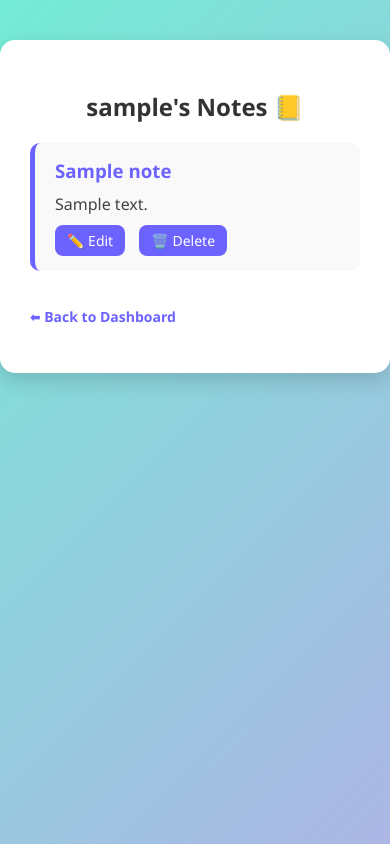
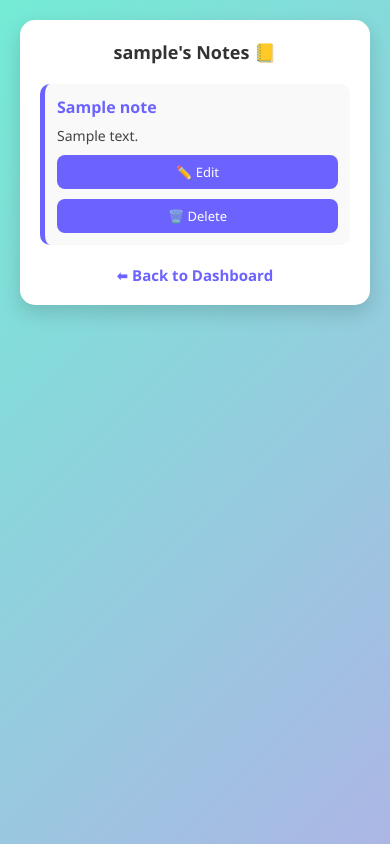
Before and after one commit to engripaye/notes, a FastAPI app: template templates/mynotes.html in a window 390 px wide. Run offline with FastAPI, Linux system fonts and the light colour scheme; the template is opened without the code that fills it: most values are stand-ins (such as "Sample title", 1, 10 or a date in 2020).

Commit message:
frontend code commit by ENGR. IPAYE

```diff
--- a/templates/mynotes.html
+++ b/templates/mynotes.html
@@ -3,39 +3,37 @@
 <head>
     <meta charset="UTF-8">
     <title>My Notes</title>
+    <meta name="viewport" content="width=device-width, initial-scale=1.0">
     <style>
+        * { margin:0; padding:0; box-sizing:border-box; font-family:"Segoe UI", Tahoma, sans-serif; }
         body {
-            font-family: 'Segoe UI', Tahoma, Geneva, Verdana, sans-serif;
             background: linear-gradient(135deg, #74ebd5 0%, #ACB6E5 100%);
-            margin: 0;
-            padding: 0;
+            min-height: 100vh;
             display: flex;
             justify-content: center;
             align-items: flex-start;
-            min-height: 100vh;
+            padding: 20px;
         }
         .container {
             background: white;
-            margin-top: 40px;
-            padding: 30px;
+            padding: 25px;
             border-radius: 15px;
             box-shadow: 0px 8px 20px rgba(0,0,0,0.15);
-            width: 90%;
+            width: 100%;
             max-width: 800px;
+            animation: fadeIn 0.6s ease-in-out;
         }
         h2 {
             text-align: center;
             color: #333;
             margin-bottom: 20px;
+            font-size: 20px;
         }
-        .notes-list {
-            list-style: none;
-            padding: 0;
-        }
+        .notes-list { list-style: none; padding: 0; }
         .note-item {
             background: #f9f9f9;
             border-left: 5px solid #6c63ff;
-            padding: 15px 20px;
+            padding: 15px;
             margin-bottom: 15px;
             border-radius: 10px;
             transition: transform 0.2s ease, box-shadow 0.2s ease;
@@ -45,16 +43,21 @@
             box-shadow: 0px 5px 15px rgba(0,0,0,0.1);
         }
         .note-item h3 {
-            margin: 0 0 10px 0;
+            margin-bottom: 8px;
+            font-size: 18px;
             color: #6c63ff;
         }
-        .note-item p {
-            margin: 0 0 10px 0;
-            color: #444;
+        .note-item p { margin-bottom: 10px; color: #444; font-size: 15px; }
+
+        .note-actions {
+            display: flex;
+            flex-wrap: wrap;
+            gap: 10px;
         }
-        .note-item a {
-            display: inline-block;
-            padding: 6px 12px;
+        .note-actions a {
+            flex: 1 1 auto;
+            text-align: center;
+            padding: 10px;
             background: #6c63ff;
             color: white;
             border-radius: 8px;
@@ -62,32 +65,33 @@
             font-size: 14px;
             transition: background 0.3s ease;
         }
-        .note-item a:hover {
-            background: #574bdb;
-        }
+        .note-actions a:hover { background: #574bdb; }
+
         .back-link {
-            display: inline-block;
+            display: block;
+            text-align: center;
             margin-top: 20px;
             text-decoration: none;
             color: #6c63ff;
             font-weight: bold;
-            font-size: 14px;
+            font-size: 15px;
         }
-        .back-link:hover {
-            text-decoration: underline;
+        .back-link:hover { text-decoration: underline; }
+
+        /* ✅ Mobile Responsiveness */
+        @media (max-width: 600px) {
+            .container { padding: 20px; }
+            h2 { font-size: 18px; }
+            .note-item { padding: 12px; }
+            .note-item h3 { font-size: 16px; }
+            .note-item p { font-size: 14px; }
+            .note-actions { flex-direction: column; }
+            .note-actions a { font-size: 13px; padding: 8px; }
         }
-        .note-actions a {
-            margin-right: 10px;
-            padding: 6px 12px;
-            background: #6c63ff;
-            color: white;
-            border-radius: 8px;
-            text-decoration: none;
-            font-size: 14px;
-            transition: background 0.3s ease;
-        }
-        .note-actions a:hover {
-            background: #574bdb;
+
+        @keyframes fadeIn {
+            from { opacity:0; transform: translateY(20px); }
+            to { opacity:1; transform: translateY(0); }
         }
     </style>
 </head>
@@ -96,7 +100,7 @@
     <h2>{{ username }}'s Notes 📒</h2>
 
     {% if msg %}
-    <p style="color: green; font-weight: bold;">{{ msg }}</p>
+    <p style="color: green; font-weight: bold; text-align:center; margin-bottom:10px;">{{ msg }}</p>
     {% endif %}
 
     {% if notes %}
@@ -116,10 +120,10 @@
         {% endfor %}
     </ul>
     {% else %}
-    <p>No notes uploaded yet.</p>
+    <p style="text-align:center; color:#444;">No notes uploaded yet.</p>
     {% endif %}
 
-    <p><a href="/dashboard" class="back-link">⬅ Back to Dashboard</a></p>
+    <a href="/dashboard" class="back-link">⬅ Back to Dashboard</a>
 </div>
 </body>
 </html>
```
Also changed, not shown: templates/editnote.html (+36 -12 lines).
